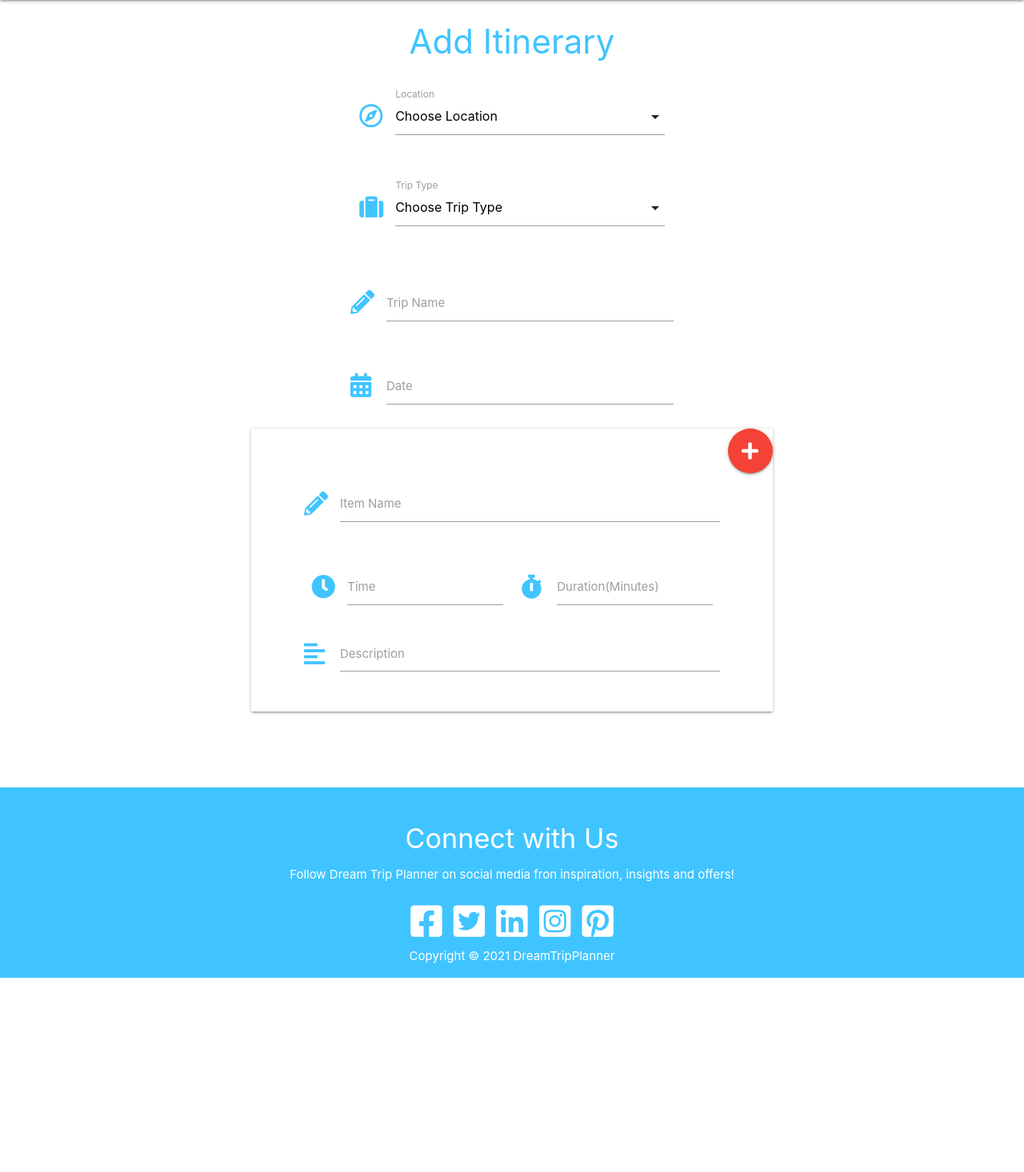
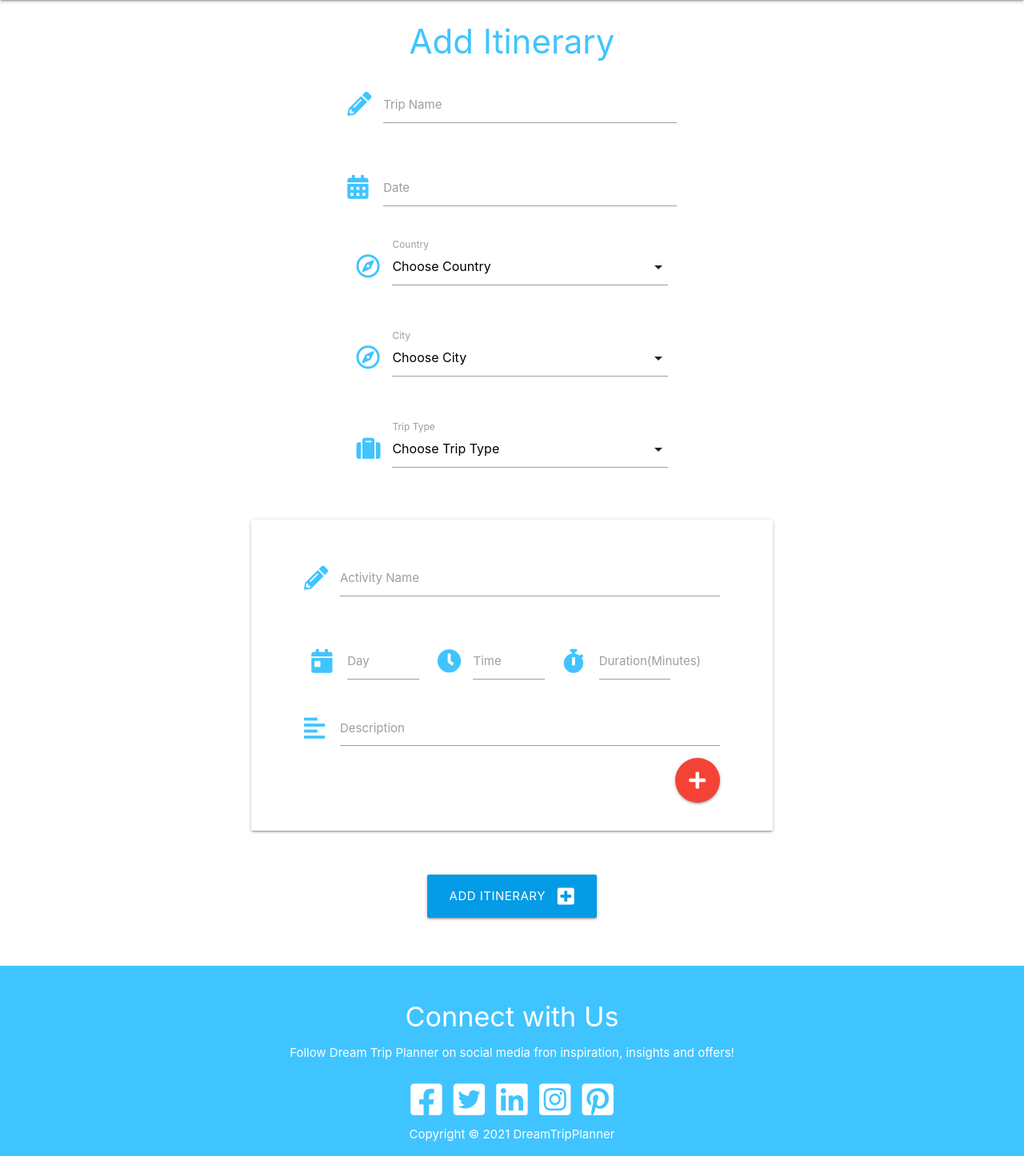
Before and after one commit to shoreenb/dream-trip-planner, a Python web app: template templates/add_itinerary.html in a window 1280 px wide. Shown: the part 64-1530 px from the top of the page at 80% size. Before the commit the page ends 1287 px from the top, so only its background shows below. Run offline with Jinja, Linux system fonts and the light colour scheme; the template is opened without the code that fills it, so the values that code supplies are empty.

Commit message:
Allow User to add itinerary to database

```diff
--- a/static/css/style.css
+++ b/static/css/style.css
@@ -17,6 +17,10 @@
 
 .social .fa-3x {
     margin: 10px 5px;
+}
+
+div.input-field.col.s6.s10.offset-m1 {
+    margin-top: 50px;
 }
 
 /*-------------------- Media Queries ---------------------*/
--- a/static/js/script.js
+++ b/static/js/script.js
@@ -18,6 +18,8 @@
          twelveHour: false,
          showClearBtn: true,
          i18n: {
+             cancel: "Cancel",
+             clear: "Clear",
              done: "Select"
          }
      });
--- a/templates/account.html
+++ b/templates/account.html
@@ -12,8 +12,7 @@
             <p>Username: {{ username }}</p>
             <p>First Name: {{ first }}</p>
             <p>Last Name: {{ last }}</p>
-            <p>Date Created: {{ date_created }}</p>
-            {% if session["user"].last_seen %}<p>Last Login: {{ session["user"].last_seen }}</p> {% endif %}
+
 
             <h3 class="center-align light-blue-text text-accent-2">
                 My Itineraries
@@ -22,7 +21,7 @@
                 {% for item in itinerarys %}
                 <li><a href="{{ url_for('get_itinerarys') }}">
                         <div class="collapsible-header white-text light-blue accent-2 ">
-                            {{ item.item_name }}: {{ item.date }}
+                            {{ item.trip_name }}: {{ item.date }}
 
                         </div>
                     </a>
--- a/templates/add_itinerary.html
+++ b/templates/add_itinerary.html
@@ -5,88 +5,122 @@
     Add Itinerary
 </h3>
 <div class="row">
-    <form class="col s12" method="POST" action="">
+    <form class="col s12" method="POST" action="{{ url_for('add_itinerary') }}">
 
         <div class="row">
+            <!-- trip name -->
+            <div class="row">
                 <div class="input-field col s4 offset-m4">
-
+                    <i class="fas fa-pencil-alt prefix light-blue-text text-accent-2"></i>
+                    <input id="trip_name" name="trip_name" minlength="5" maxlength="50" type="text" class="validate"
+                        required>
+                    <label for="trip_name">Trip Name</label>
+                </div>
+            </div>
+            <!-- datepicker -->
+            <div class="row">
+                <div class="input-field col s4 offset-m4">
+                    <i class="fas fa-calendar-alt prefix light-blue-text text-accent-2"></i>
+                    <input id="date" name="date" type="text" class="datepicker validate" required>
+                    <label for="date">Date</label>
+                </div>
+                <!-- select country -->
+                <div class="input-field col s4 offset-m4">
                     <div class="input-field col s12">
                         <i class="far fa-compass prefix light-blue-text text-accent-2"></i>
                         <select id="countries" name="countries" class="validate" required>
-                        <option value="" disabled selected>Choose Location</option>
+                            <option value="" disabled selected>Choose Country</option>
                             {% for country in countries %}
                             <option value="{{ country.name }}">{{ country.name }}</option>
                             {% endfor %}
                         </select>
-                    <label for="countries">Location</label>
+                        <label for="countries">Country</label>
                     </div>
                 </div>
+                <!-- select city -->
+                <div class="input-field col s4 offset-m4">
+                    <div class="input-field col s12">
+                        <i class="far fa-compass prefix light-blue-text text-accent-2"></i>
+                        <select id="cities" name="cities" class="validate" required>
+                            <option value="" disabled selected>Choose City</option>
+                            {% for city in cities %}
+                            <option value="{{ city.name}}">{{ city.name }}</option>
+                            {% endfor %}
+                        </select>
+                        <label for="cities">City</label>
+                    </div>
+                </div>
+                <!-- select type of trip -->
                 <div class="input-field col s4 offset-m4">
                     <div class="input-field col s12">
                         <i class="fas fa-suitcase prefix light-blue-text text-accent-2"></i>
                         <select id="categories" name="categories" class="validate" required>
                             <option value="" disabled selected>Choose Trip Type</option>
                             {% for category in categories %}
-                        <option value="{{ category.holiday_type }}">{{ category.holiday_type }}</option>
+                            <option value="{{ category.trip_type }}">{{ category.trip_type }}</option>
                             {% endfor %}
                         </select>
                         <label for="categories">Trip Type</label>
                     </div>
                 </div>
             </div>
-        <div class="row">
-            <div class="input-field col s4 offset-m4">
-                <i class="fas fa-pencil-alt prefix light-blue-text text-accent-2"></i>
-                <input id="item_name" name="item_name" minlength="5" maxlength="50" type="text" class="validate"
-                    required>
-                <label for="item_name">Trip Name</label>
-            </div>
-        </div>
-        <div class="row">
-            <div class="input-field col s4 offset-m4">
-                <i class="fas fa-calendar-alt prefix light-blue-text text-accent-2"></i>
-                <input id="date" name="date" type="text" class="datepicker validate" required>
-                <label for="date">Date</label>
-            </div>
+            <!-- itinerary item card -->
+            <!-- activity name -->
             <div id="itinerary_card" class="row">
                 <div class="card-panel col s12 m6 offset-m3">
                     <div class="first_itinerary_card">
                         <div class="row">
-                            <a class="btn-floating btn-large right waves-effect waves-light red activator"
-                                onclick="duplicate();"><i class="fas fa-plus"></i></a>
-                            <div class="input-field col s10 offset-m1 offset-m1">
+                            <div class="input-field col s6 col s10 offset-m1 offset-m1">
                                 <i class="fas fa-pencil-alt prefix light-blue-text text-accent-2"></i>
-                                <input id="item_name" name="item_name" minlength="5" maxlength="50" type="text"
+                                <input id="activity_name" name="activity_name" minlength="5" maxlength="50" type="text"
                                     class="validate" required>
-                                <label for="item_name">Item Name</label>
+                                <label for="activity_name">Activity Name</label>
                             </div>
                         </div>
-                        <div class="input-field col s5 offset-m1 offset-m1">
+                        <!-- day -->
+                        <div class="input-field col s3 offset-m1">
+                            <i class="fas fa-calendar-day prefix light-blue-text text-accent-2"></i>
+                            <input id="day" name="day" type="number" min="1" class="validate" required>
+                            <label for="day">Day</label>
+                        </div>
+                        <!-- timepicker -->
+                        <div class="input-field col s3">
                             <i class="fas fa-clock prefix light-blue-text text-accent-2"></i>
                             <input id="time" name="time" type="text" class="timepicker validate" required>
                             <label for="time">Time</label>
                         </div>
-                        <div class="input-field col s5">
+                        <!-- duration of itinerary item -->
+                        <div class="input-field col s3">
                             <i class="fas fa-stopwatch prefix light-blue-text text-accent-2"></i>
                             <input id="duration" name="duration" type="number" step="10" min="0" class="validate"
                                 required>
                             <label for="duration">Duration(Minutes)</label>
                         </div>
+                        <!-- itinerary item description -->
                         <div class="row">
                             <div class="input-field col s10 offset-m1 offset-m1">
                                 <i class="fas fa-align-left prefix light-blue-text text-accent-2"></i>
                                 <textarea id="item_description" name="item_description" minlength="5" maxlength="200"
                                     class="materialize-textarea validate" required></textarea>
                                 <label for="item_description">Description</label>
+                                <a class="btn-floating btn-large right waves-effect waves-light red activator"
+                                    onclick="duplicate();"><i class="fas fa-plus"></i></a>
                             </div>
                         </div>
                     </div>
                 </div>
             </div>
-
+            <!-- add new itinerary item-->
             <div id="itinerary_card_new" class="row">
             </div>
-
+            <!-- submit button -->
+            <div class="row">
+                <div class="center-align col s4 offset-m4">
+                    <button type="submit" class="btn-large light-blue darken-1">
+                        Add Itinerary <i class="fas fa-plus-square right"></i>
+                    </button>
+                </div>
+            </div>
     </form>
 </div>
 
```
Also changed, not shown: app.py (+29 -5 lines), templates/itinerary.html (+9 -5 lines). Lines whose indentation alone changed are shown as unchanged.
